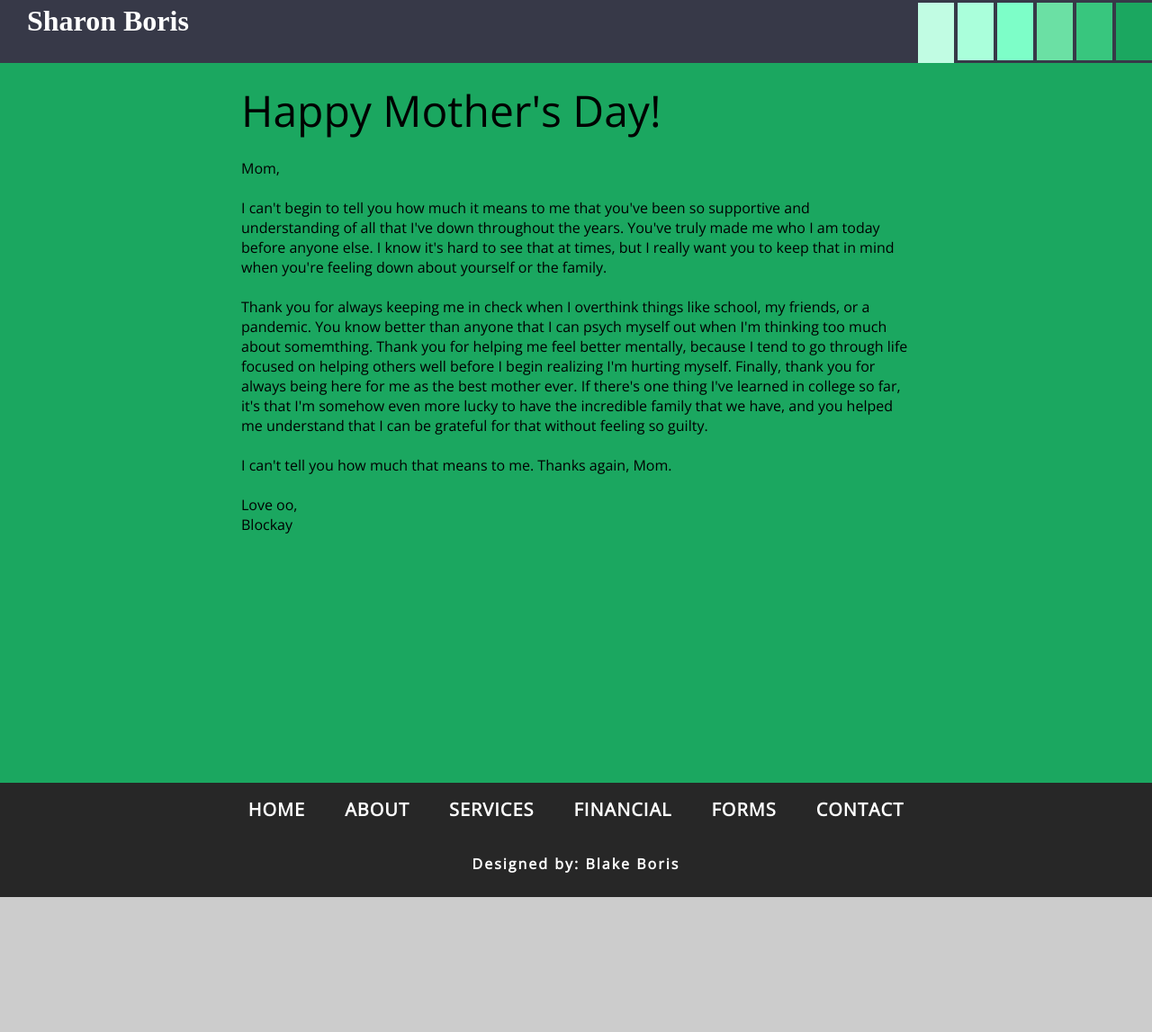
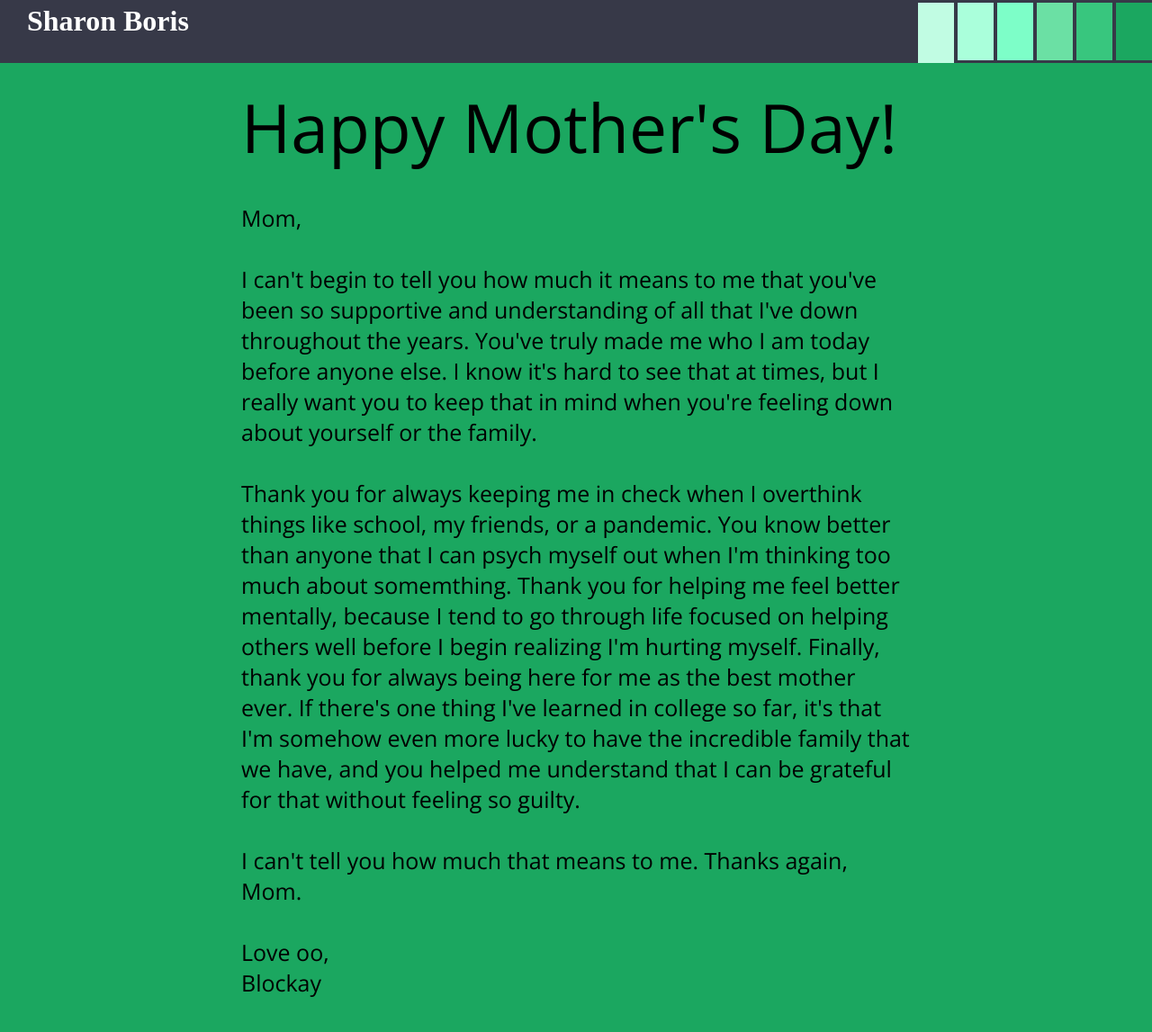
Before and after one commit to PlGGS/sharonboris.com, a Jekyll site: the page built from day/index.html, in a window 1280 px wide and 1400 px high. Shown: the top 1147 px of the window at 90% size. Built offline with Jekyll 4.4.1, drawn with Linux system fonts in a browser that asks for light colours; nearby versions of some CDN libraries; some web fonts are replaced.

Commit message:
Updated height and font size

```diff
--- a/css/day.scss
+++ b/css/day.scss
@@ -81,7 +81,6 @@
 
 section {
     width: 100%;
-    height: 800px;
     box-sizing: border-box;
     padding: 20px;
     overflow: hidden;
@@ -95,6 +94,8 @@
 section#home {
     background-color: #1BA760;
     margin-top: 70px;
+    font-size: 25px;
+    height: 1400px;
 
     div {
         h2, h4 {
```
